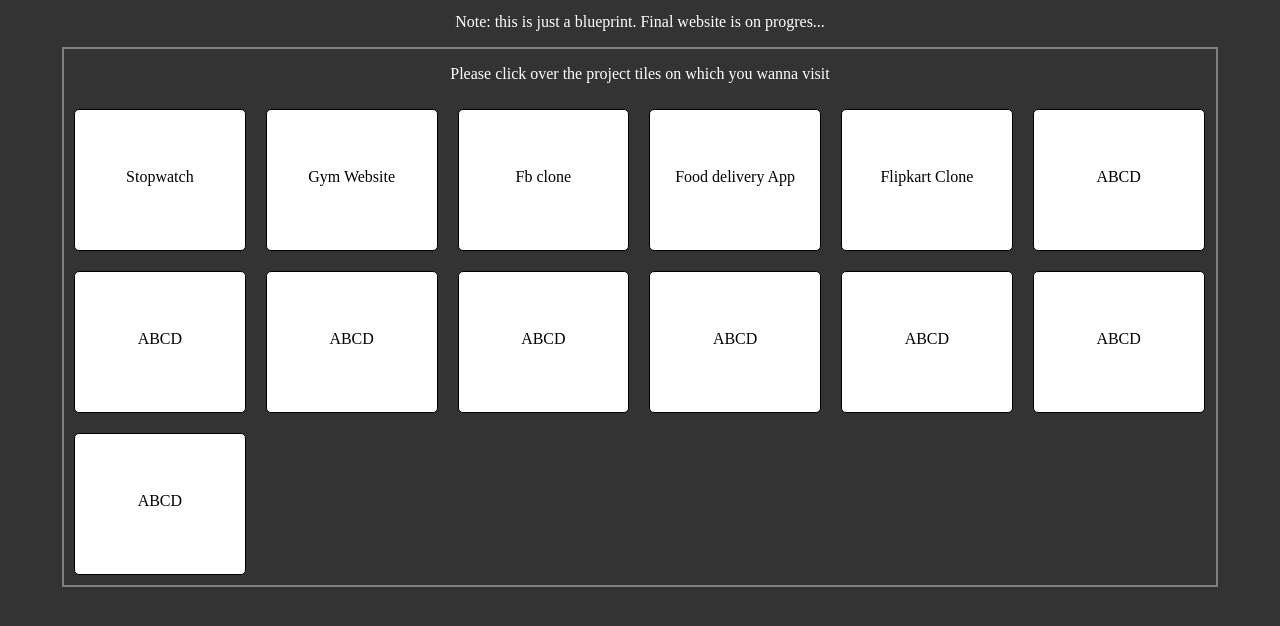
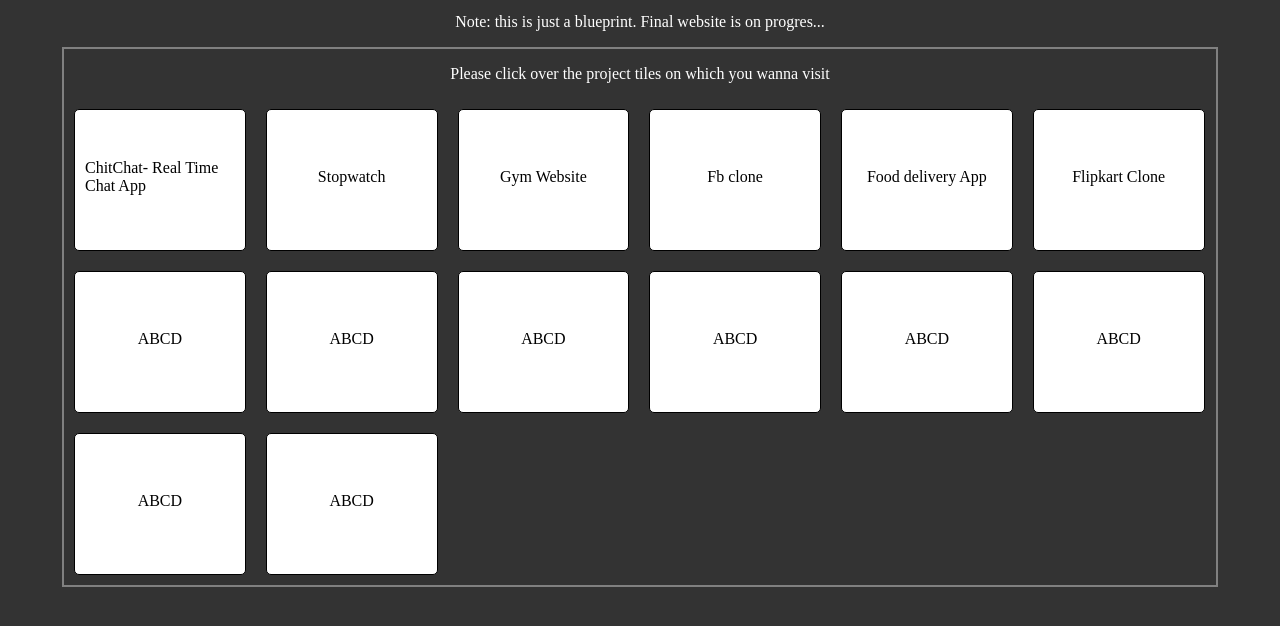
Before and after one commit to rohitjha424/PersonalProjects, a plain HTML site: page index.html in a window 1280 px wide. Shown: the part 148-774 px from the top of the page. Drawn offline with Linux system fonts and the light colour scheme.

Commit message:
Chat Application Link Added

```diff
--- a/index.html
+++ b/index.html
@@ -23,7 +23,12 @@
           </span>
         </div>
         <div class="tiles">
-          <!-- Stopwatch -->
+          <!-- Chat Application -->
+          <ul class="list-items">
+            <a href="https://chitchat-lekw.onrender.com/" target="_blank">
+              <p>ChitChat- Real Time Chat App</p>
+            </a>
+          </ul>
           <ul class="list-items">
             <a href="https://rohitjha424.github.io/PersonalProjects/StopWatch/" target="_blank">
               <p>Stopwatch</p>
```
